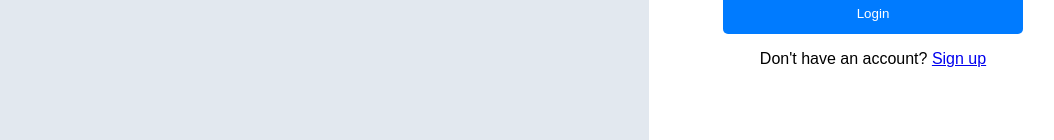
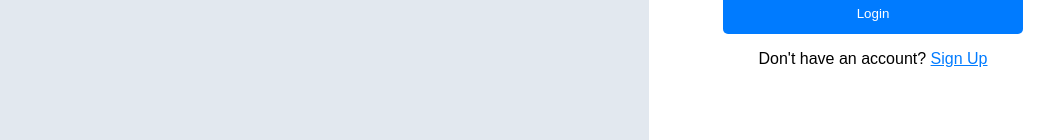
Before and after one commit to KiranChaitanya463/TrackMyApplications, a React (Create React App) app in the folder frontend/: page / in a window 1280 px wide. Shown: the part 452-592 px from the top of the page, without its empty margins (183-1237 px from the left). Built offline with nearby package versions, Linux system fonts and the light colour scheme.

Commit message:
update login page and include the signup changes as well and update the api call

```diff
--- a/frontend/src/pages/LoginPage.css
+++ b/frontend/src/pages/LoginPage.css
@@ -58,3 +58,8 @@
 .login-form p {
   margin-top: 1rem;
 }
+.link {
+  color: #007bff;
+  cursor: pointer;
+  text-decoration: underline;
+}
--- a/frontend/src/pages/LoginPage.jsx
+++ b/frontend/src/pages/LoginPage.jsx
@@ -1,15 +1,42 @@
 import React, { useState } from "react";
+import { useNavigate } from "react-router-dom";
+import api from "../api/api";
 import "./LoginPage.css";
 
 const LoginPage = () => {
+  const [isSignup, setIsSignup] = useState(false); // ✅ Toggle between Login & Signup
   const [email, setEmail] = useState("");
   const [password, setPassword] = useState("");
+  const [name, setname] = useState(""); // ✅ For signup
+  const [error, setError] = useState("");
+  const navigate = useNavigate();
 
-  const handleLogin = (e) => {
+  const handleLogin = async (e) => {
     e.preventDefault();
-    console.log("Email:", email, "Password:", password);
-    // Later, we'll call backend API here
+    setError("");
+    try {
+      const response = await api.post("/api/auth/login", { email, password });
+      localStorage.setItem("token", response.data.token);
+      navigate("/dashboard");
+    } catch (err) {
+      setError(err.response?.data || "Invalid email or password");
+    }
   };
+
+  const handleSignup = async (e) => {
+  e.preventDefault();
+  setError("");
+  try {
+    await api.post("/api/auth/register", { name, email, password });
+    alert("Signup successful! Please login.");
+    setEmail("");
+    setPassword("");
+    setname("");
+    setIsSignup(false); // ✅ Switch back to login form
+  } catch (err) {
+    setError(err.response?.data || "Signup failed, try again.");
+  }
+};
 
   return (
     <div className="login-container">
@@ -19,10 +46,20 @@ const LoginPage = () => {
         <p>Simplify your job application tracking and stay organized.</p>
       </div>
 
-      {/* Right Section: Login Form */}
+      {/* Right Section: Form */}
       <div className="login-form">
-        <h2>Login</h2>
-        <form onSubmit={handleLogin}>
+        <h2>{isSignup ? "Sign Up" : "Login"}</h2>
+        {error && <p className="error">{error}</p>}
+        <form onSubmit={isSignup ? handleSignup : handleLogin}>
+          {isSignup && (
+            <input
+              type="text"
+              placeholder="Username"
+              value={name}
+              onChange={(e) => setname(e.target.value)}
+              required
+            />
+          )}
           <input
             type="email"
             placeholder="Email"
@@ -37,9 +74,21 @@ const LoginPage = () => {
             onChange={(e) => setPassword(e.target.value)}
             required
           />
-          <button type="submit">Login</button>
+          <button type="submit">{isSignup ? "Sign Up" : "Login"}</button>
         </form>
-        <p>Don't have an account? <a href="/signup">Sign up</a></p>
+        <p>
+          {isSignup ? (
+            <>
+              Already have an account?{" "}
+              <span className="link" onClick={() => setIsSignup(false)}>Login</span>
+            </>
+          ) : (
+            <>
+              Don't have an account?{" "}
+              <span className="link" onClick={() => setIsSignup(true)}>Sign Up</span>
+            </>
+          )}
+        </p>
       </div>
     </div>
   );
```
